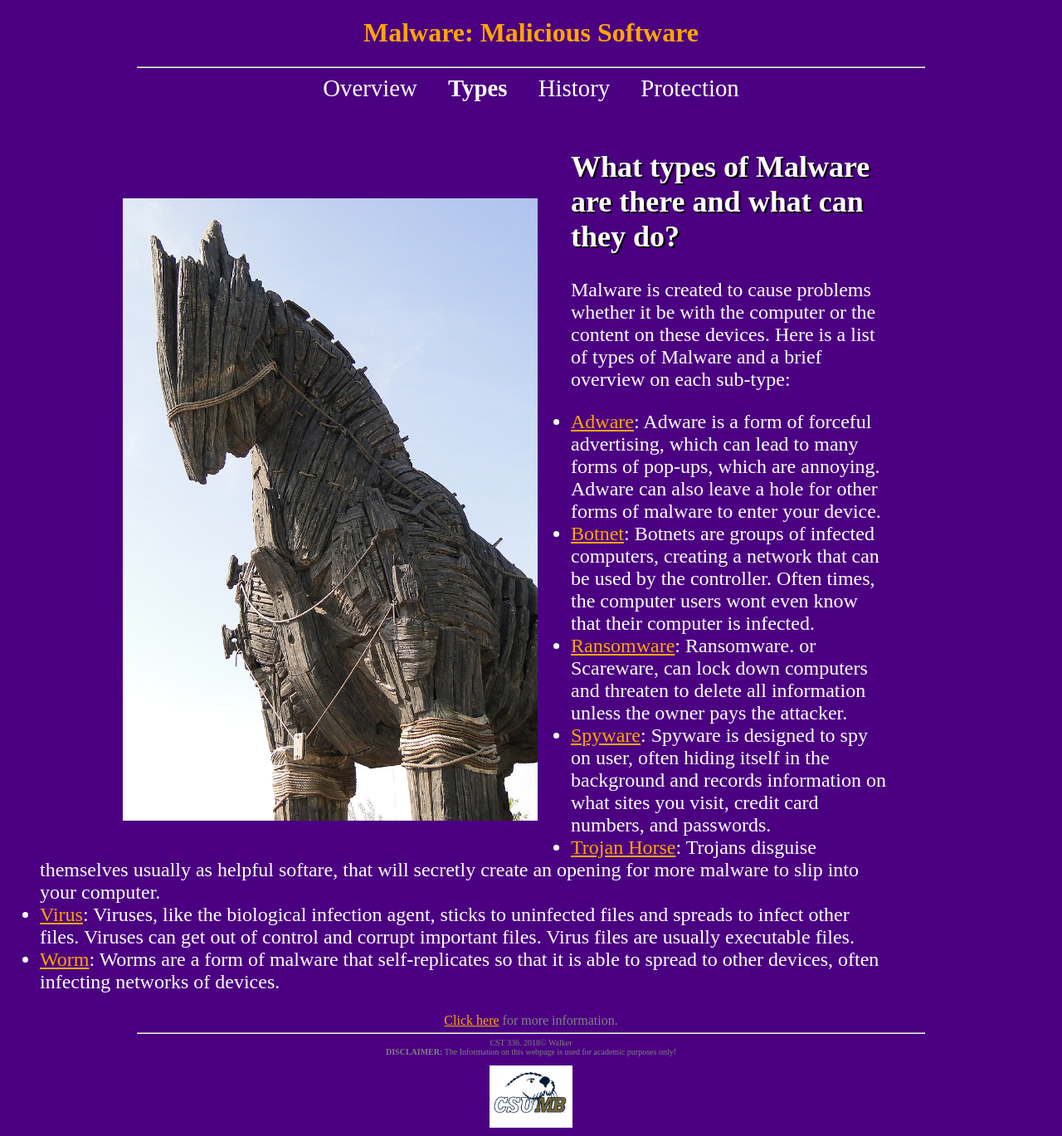
After one commit to TheBigDuurnt/cst336, a PHP site: page /hw/hw1/types.html in a window 1280 px wide. The commit adds this page. Shown: the whole page at 83% size. Run offline with PHP 8.4, Linux system fonts and the light colour scheme.

Commit message:
hw 1 and updated index.php

```diff
--- /dev/null
+++ b/hw/hw1/css/hw1style.css
@@ -0,0 +1,121 @@
+body {
+    background-color:Indigo;
+    color:gray;
+    }
+
+header, main, nav, footer {
+    text-align: center;
+}
+
+header {
+    color: orange;
+}
+
+i {
+    color: orange;
+}
+
+nav a { /* links within nav containter */
+    padding:15px;
+    padding-bottom:4px;
+    font-size: 1.8em;
+    text-decoration: none; /* removes underline */
+    color: white; /* links are blue by default */
+}
+nav a:hover{ /* pseudo class */
+    border-bottom:2px white solid;
+    font-size: 2em;
+    transition: .2s; /* transition effect* */
+}
+hr {
+    width:75%;
+}
+
+h2 {
+    text-shadow: 2px 2px black; /* NEW */
+
+}
+
+#malwareImg {
+    padding-top: 75px;
+    border-radius: 50%;
+    float: left;
+    padding-left: 175px;
+}
+#overviewText {
+
+    font-size: 1.5em;
+    padding-right: 200px;
+    padding-left: 200px;
+    color: white;
+}
+
+footer {
+    font-size: 10px;
+    clear: left;
+    color: gray;
+}
+
+
+/* types */
+
+.typesofMalware {
+   color: orange;
+
+}
+
+ul {
+   color:white;
+}
+
+#trojanHorseImg {
+    border-radius: 50%;
+    float: left;
+    padding-left: 100px;
+    padding-top: 100px;
+}
+
+#typesofMalwareText {
+    font-size: 1.5em;
+    padding-right: 200px;
+    text-align: left;
+    color: white;
+}
+
+#links {
+    text-align: center;
+    color: orange;
+
+}
+
+
+/* History */
+#historyText {
+    font-size: 1.5em;
+    padding-right: 300px;
+    padding-left: 300px;
+    text-align: center;
+    color: white;
+    border-bottom: 4px dotted orange;
+}
+
+#creeperwormImg {
+    padding-top: 50px;
+    padding-bottom: 50px;
+}
+
+
+/* Protection */
+#protectionText {
+    font-size: 1.5em;
+    padding-left: 150px;
+    text-align: right;
+    color: white;
+}
+
+#antivirusImg {
+    border-radius: 50%;
+    padding-top: 40px;
+    padding-right: 100px;
+    float: right;
+}
--- /dev/null
+++ b/hw/hw1/types.html
@@ -0,0 +1,94 @@
+<!DOCTYPE html>
+<html>
+<!--
+
+First Website
+and comment
+in html
+(comments can span multiple lines)
+
+-->
+
+<!-- This is the head -->
+<!-- All styles and javascript go inside the head -->
+    <head>
+
+       <meta charset="utf-8" />
+       <title> Malware: Personal Website </title>
+
+
+        <link href="css/hw1style.css" rel="stylesheet" type="text/css" />
+        <!-- <link href="https://fonts.googleapis.com/css?family=Pacifico" rel="stylesheet"> -->
+    </head>
+<!-- closing head -->
+
+    <!-- This is the body -->
+    <!-- This is where we place the content of our website -->
+    <body>
+
+       <header>
+
+           <h1> Malware: Malicious Software </h1>
+
+       </header>
+
+       <hr>
+
+        <nav>
+            <a href="index.html"> Overview </a>
+            <a href="types.html"> <strong>Types</strong> </a>
+            <a href="history.html"> History </a>
+            <a href="protection.html"> Protection </a>
+        </nav>
+
+        <main>
+
+            <figure id="trojanHorseImg">
+
+                <img src="img/trojanHorse.jpg" alt="Image of Trojan Horse" width="500" >
+
+            </figure>
+
+
+            <div id="typesofMalwareText">
+                <br />
+                <h2>What types of Malware are there and what can they do?</h2>
+                <p>
+                Malware is created to cause problems whether it be with the computer
+                or the content on these devices. Here is a list of types of
+                Malware and a brief overview on each sub-type:
+                </p>
+
+            <ul>
+                <li><span class="typesofMalware"><u>Adware</u></span>: Adware is a form of forceful advertising, which can lead to many forms of pop-ups, which are annoying.
+                Adware can also leave a hole for other forms of malware to enter your device.</li>
+                <li><span class="typesofMalware"><u>Botnet</u></span>: Botnets are groups of infected computers, creating a network that can be used by the controller.
+                Often times, the computer users wont even know that their computer is infected.</li>
+                <li><span class="typesofMalware"><u>Ransomware</u></span>: Ransomware. or Scareware, can lock down computers and threaten to delete all information unless the owner pays the attacker.</li>
+                <li><span class="typesofMalware"><u>Spyware</u></span>: Spyware is designed to spy on user, often hiding itself in the background and records information on what sites you visit, credit card numbers, and passwords.</li>
+                <li><span class="typesofMalware"><u>Trojan Horse</u></span>: Trojans disguise themselves usually as helpful softare, that will secretly create an opening for more malware to slip into your computer.</li>
+                <li><span class="typesofMalware"><u>Virus</u></span>: Viruses, like the biological infection agent, sticks to uninfected files and spreads to infect other files.
+                Viruses can get out of control and corrupt important files. Virus files are usually executable files.</li>
+                <li><span class="typesofMalware"><u>Worm</u></span>: Worms are a form of malware that self-replicates so that it is able to spread to other devices, often infecting networks of devices.</li>
+            </ul>
+        </div>
+
+            <a id="links" href="https://www.avg.com/en/signal/what-is-malware">Click here</a> for more information.
+
+        </main>
+        <!-- This is the footer -->
+        <!-- The footer goes inside the body but not always -->
+        <footer>
+            <hr>
+            CST 336. 2018&copy; Walker <br />
+            <strong>DISCLAIMER:</strong> The Information on this webpage is
+            used for academic purposes only! <br /><br />
+            <img src="img/csumb.png" alt="CSUMB" width="100">
+
+        </footer>
+        <!-- closing footer -->
+
+    </body>
+    <!-- closing body -->
+
+</html>
--- a/index.php
+++ b/index.php
@@ -14,5 +14,9 @@ echo "Austin Walker's CST336 Internet Programming";
 
         <a href="labs/lab1/"> Lab 1 </a>
 
+    <h1> Homework </h1>
+
+        <a href="hw/hw1/"> Homework 1 </a>
+
 </body>
 </html>
```
Also changed, not shown: hw/hw1/history.html (added, +85 -0 lines), hw/hw1/index.html (added, +88 -0 lines), hw/hw1/protection.html (added, +86 -0 lines), hw/hw1/img/creeper.png (added), hw/hw1/img/csumb.png (added), hw/hw1/img/malware.jpg (added), hw/hw1/img/protect.png (added), hw/hw1/img/trojanHorse.jpg (added).
